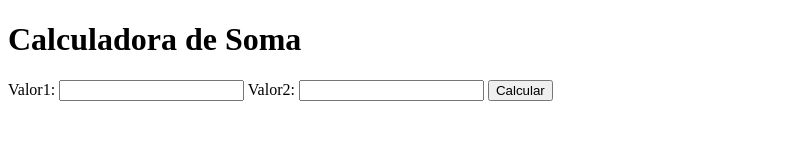
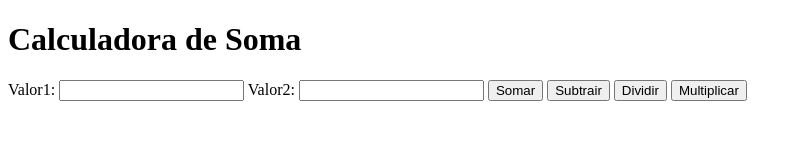
Before and after one commit to NathanSnt/Desenvolvimento-Web-SENAC, a plain HTML site: page Exercícios/Calculadora/calculadora.html in a window 1280 px wide. Shown: the whole page, without its empty margins (0-802 px from the left). Drawn offline with Linux system fonts and the light colour scheme.

Commit message:
Adicionado outras operações

```diff
--- a/Exercícios/Calculadora/calculadora.html
+++ b/Exercícios/Calculadora/calculadora.html
@@ -16,12 +16,16 @@
     Valor2:
     <input type="text" id="n2">
 
-    <button onclick="calcular()">Calcular</button>
+    <button onclick="somar()">Somar</button>
+    <button onclick="subtrair()">Subtrair</button>
+    <button onclick="dividir()">Dividir</button>
+    <button onclick="multiplicar()">Multiplicar</button>
 
     <div id="resultado">
 
     </div>
 
+
     <script src="calculadora.js"></script>
 </body>
 </html>
--- a/Exercícios/Calculadora/calculadora.js
+++ b/Exercícios/Calculadora/calculadora.js
@@ -1,7 +1,27 @@
-function calcular(){
+function somar(){
     let n1 = document.querySelector("#n1").value
     let n2 = document.querySelector("#n2").value
     let resultado = document.querySelector("#resultado")
-
     resultado.innerHTML = parseInt(n1) + parseInt(n2)
 }
+
+function subtrair(){
+    let n1 = document.querySelector("#n1").value
+    let n2 = document.querySelector("#n2").value
+    let resultado = document.querySelector("#resultado")
+    resultado.innerHTML = parseInt(n1) - parseInt(n2)
+}
+
+function dividir(){
+    let n1 = document.querySelector("#n1").value
+    let n2 = document.querySelector("#n2").value
+    let resultado = document.querySelector("#resultado")
+    resultado.innerHTML = parseInt(n1) / parseInt(n2)
+}
+
+function multiplicar(){
+    let n1 = document.querySelector("#n1").value
+    let n2 = document.querySelector("#n2").value
+    let resultado = document.querySelector("#resultado")
+    resultado.innerHTML = parseInt(n1) * parseInt(n2)
+}
```
